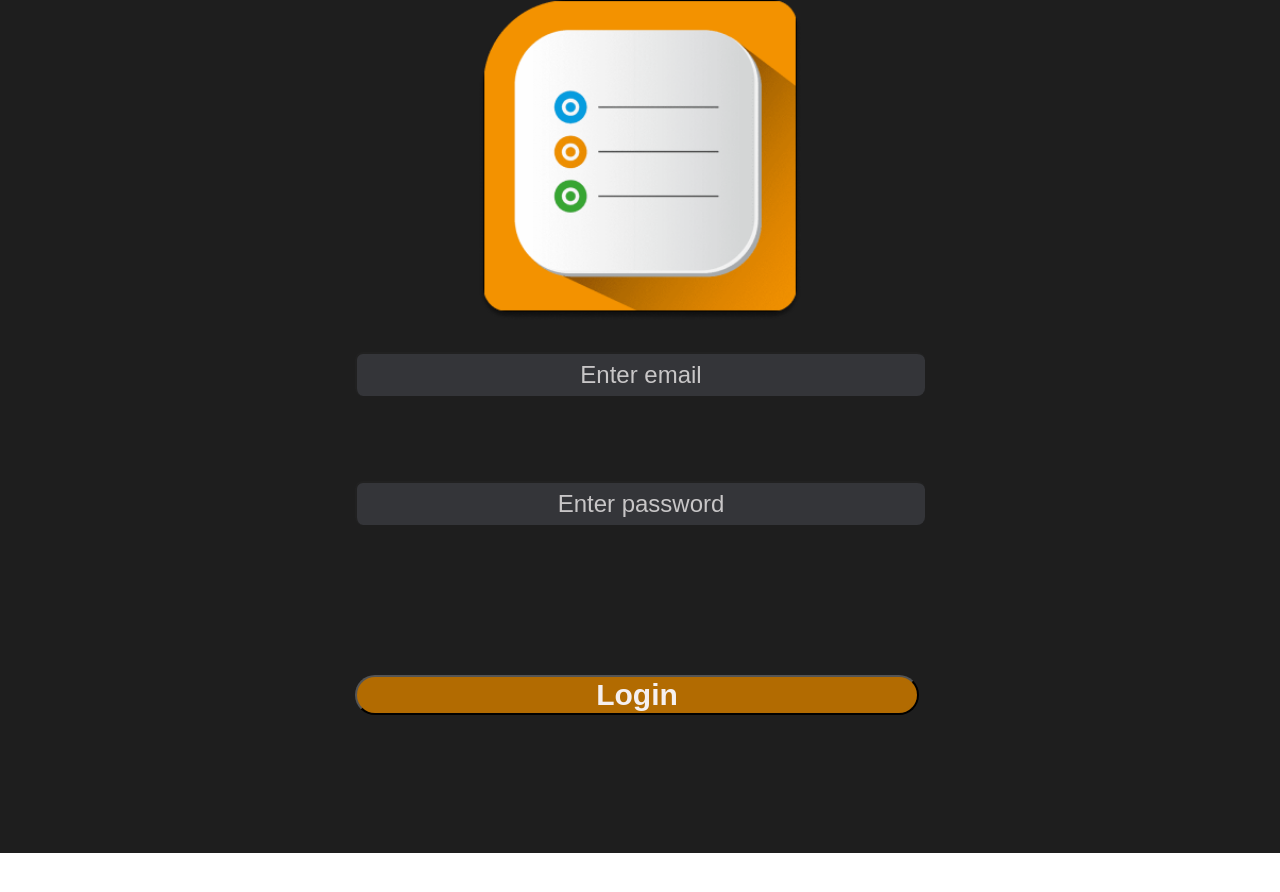
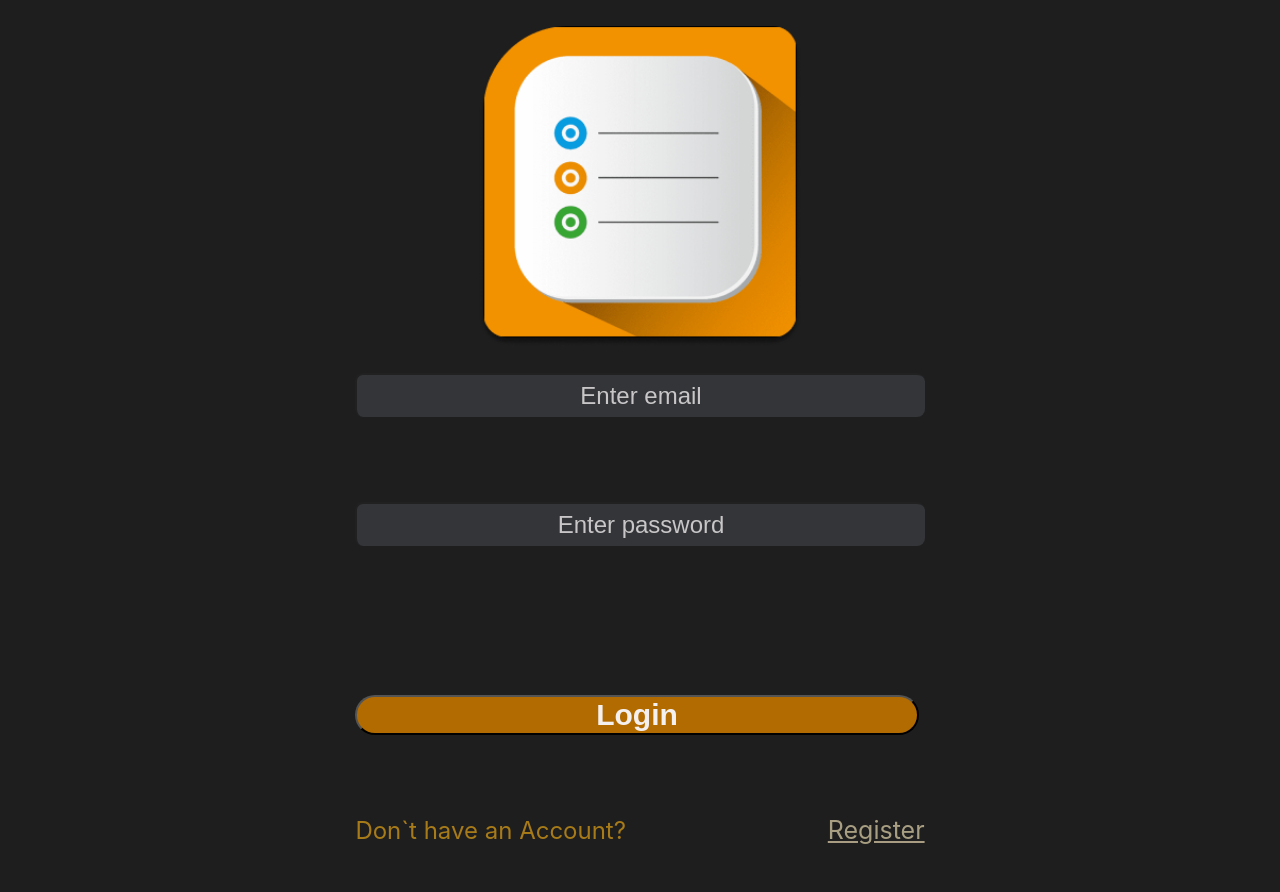
Before and after one commit to MayanSantiago17/CDMX013-notes-MS, a React (Create React App) app: page /Login in a window 1280 px wide. Shown: the top 892 px of the page. Before the commit the page ends 853 px from the top, so only its background shows below. Built offline with nearby package versions, Linux system fonts and the light colour scheme; no server answers.

Commit message:
LNM-6 <function logout >

```diff
--- a/src/components/noauth/Login.css
+++ b/src/components/noauth/Login.css
@@ -52,7 +52,6 @@
     text-align: center;
     color: rgba(249, 247, 247, 0.75);
 }
-
 .btn-login{
     width: 44vw;
     height: 5vh;
@@ -67,3 +66,15 @@
    /* margin-left: rem;*/
     margin-top: 4rem;
 }
+.button-to-register{
+    display: flex;
+    align-items: center;
+    justify-content: space-between;
+    font-size: 24px;
+    color:rgb(168, 123, 25);
+    margin-top: 5rem;
+}
+.b-to-Register{
+    color:rgba(212, 198, 162, 0.759);
+    font-size: 25px;
+}
--- a/src/components/noauth/Login.js
+++ b/src/components/noauth/Login.js
@@ -2,7 +2,7 @@ import './Login.css'
 import logo from '../images/notes-logo.png';
 import { useState } from "react";
 import { useAuth } from "../context/authContext";
-import { useNavigate } from "react-router-dom";
+import { Link, useNavigate } from "react-router-dom";
 
 
 export default function Login () {
@@ -68,6 +68,8 @@ export default function Login () {
           <button className="btn-login" type="submit">
             Login
           </button>
+
+          <p className='button-to-register'>Don`t have an Account? <Link to='/Register' className='b-to-Register'> Register </Link> </p>
         </form>
       </section>
         </div>
```
